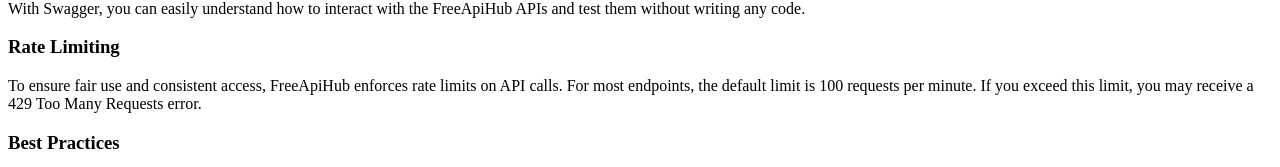
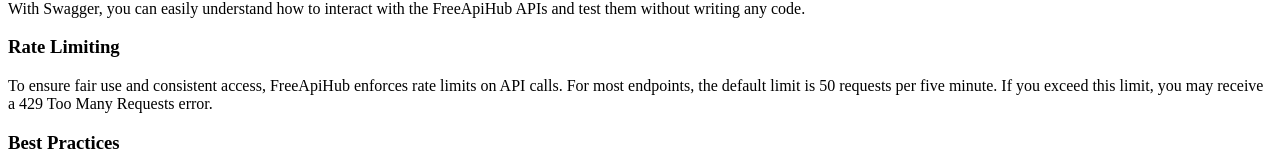
Before and after one commit to rehan-adi/FreeApiHub, a Next.js app in the folder apps/freeapihub-docs/: page /docs/guide in a window 1280 px wide. Shown: the part 1598-1765 px from the top of the page. Built offline with nearby package versions, Linux system fonts and the light colour scheme.

Commit message:
fix(docs): change docs for rate limit

```diff
--- a/apps/freeapihub-docs/pages/docs/guide.mdx
+++ b/apps/freeapihub-docs/pages/docs/guide.mdx
@@ -104,7 +104,7 @@ With Swagger, you can easily understand how to interact with the FreeApiHub APIs
 
 ### Rate Limiting
 
-To ensure fair use and consistent access, FreeApiHub enforces rate limits on API calls. For most endpoints, the default limit is 100 requests per minute. If you exceed this limit, you may receive a 429 Too Many Requests error.
+To ensure fair use and consistent access, FreeApiHub enforces rate limits on API calls. For most endpoints, the default limit is 50 requests per five minute. If you exceed this limit, you may receive a 429 Too Many Requests error.
 
 ### Best Practices
 
```
